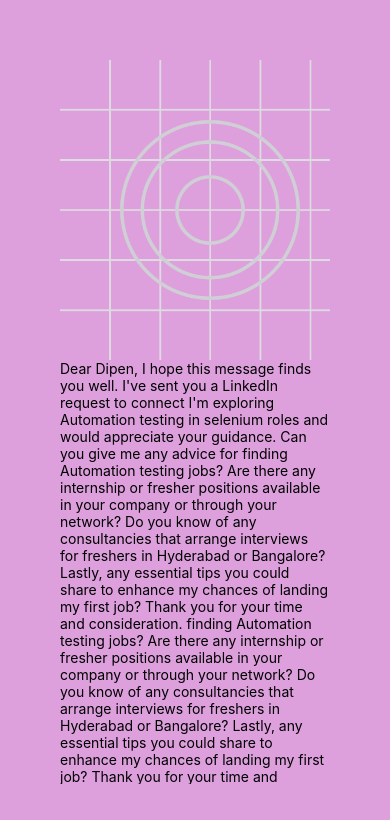
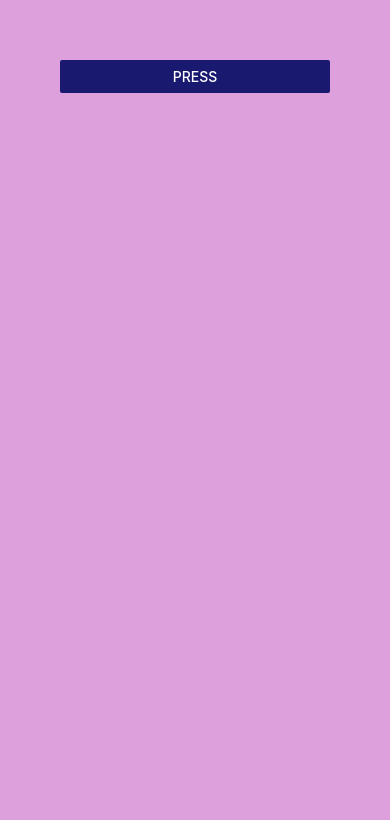
Before and after one commit to Rich-1007/First-Native-APP, a React Native app: screen / in a window 390 px wide. Shown: the top 820 px of the page. Built offline with nearby package versions, Linux system fonts and the light colour scheme.

Commit message:
Button in Native.

```diff
--- a/App.js
+++ b/App.js
@@ -1,8 +1,9 @@
+import CCButton from "./Core-Components/Button";
 import CCImage from "./Core-Components/Image";
 import CCScrollView from "./Core-Components/ScrollView";
 import CCText from "./Core-Components/Text";
 import CCView from "./Core-Components/View";
 
 export default function App() {
-  return <CCScrollView />;
+  return <CCButton />;
 }
--- /dev/null
+++ b/Core-Components/Button.js
@@ -0,0 +1,21 @@
+import React from "react";
+import { View, Button } from "react-native";
+
+const CCButton = () => {
+  return (
+    <View style={{ backgroundColor: "plum", flex: 1, padding: 60 }}>
+
+
+      <Button
+        title="Press"
+        onPress={() => console.log("Button press!")}
+        color="midnightblue"
+      />
+
+
+
+    </View>
+  );
+};
+
+export default CCButton;
--- a/Core-Components/ScrollView.js
+++ b/Core-Components/ScrollView.js
@@ -12,7 +12,7 @@ const CCScrollView = () => {
           Dear Dipen, I hope this message finds you well. I've sent you a
           LinkedIn request to connect I'm exploring Automation testing in
           selenium roles and would appreciate your guidance. Can you give me any
-          advice for finding Automation testing jobs? Are there any internship
+          advice for finding jobs? Are there any internship
           or fresher positions available in your company or through your
           network? Do you know of any consultancies that arrange interviews for
           freshers in Hyderabad or Bangalore? Lastly, any essential tips you
```
